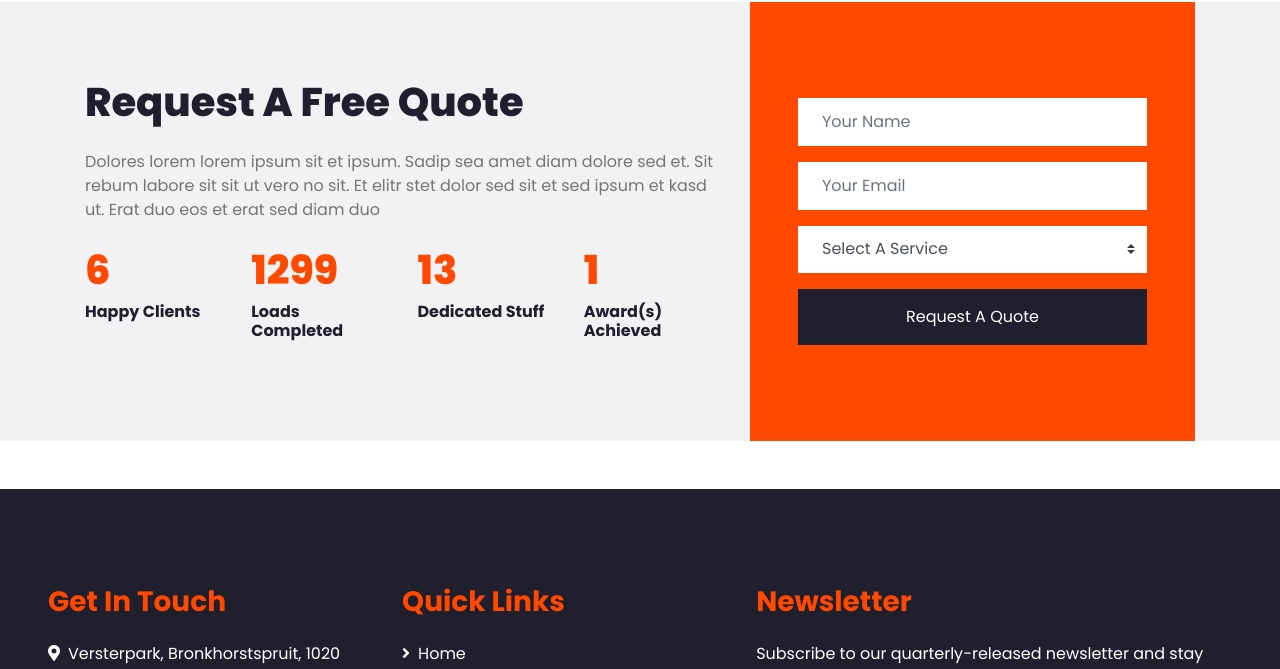
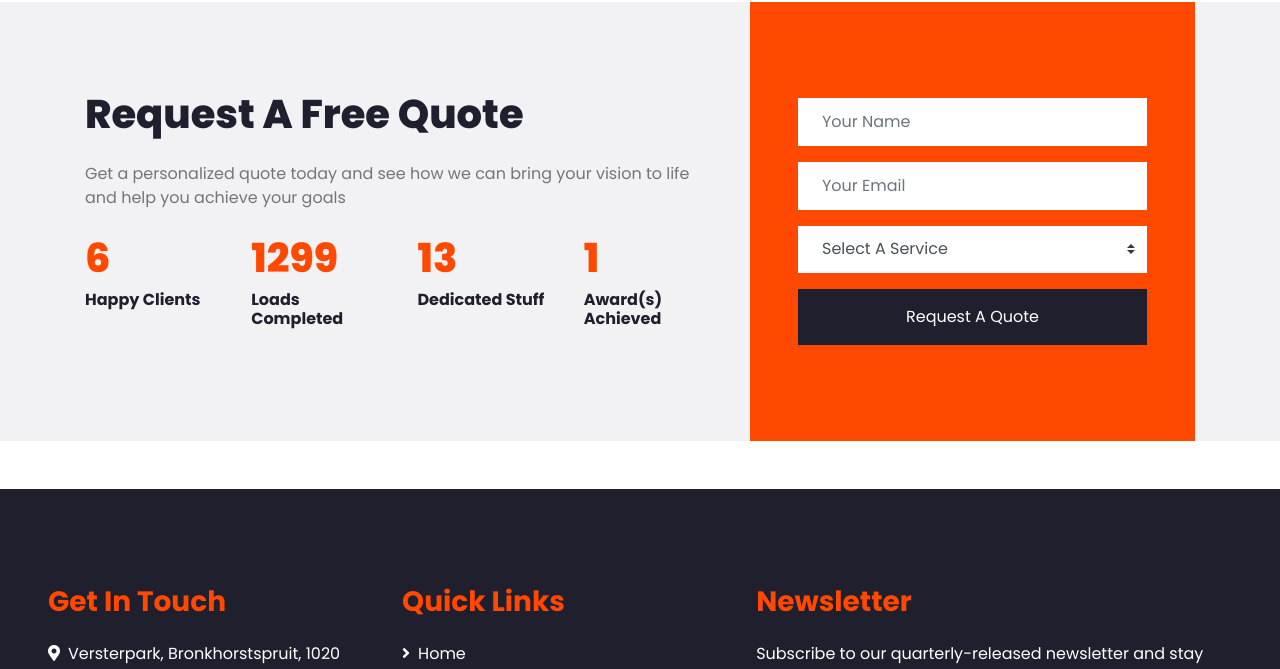
Before and after one commit to Tholakele-jiyana/TFD-CAPITAL-INVESTMENTS, a plain HTML site: page faster-1.0.0/about.html in a window 1280 px wide. Shown: the part 1522-2191 px from the top of the page. Drawn offline with nearby package versions, Linux system fonts and the light colour scheme.

Commit message:
Caption for requesting a quote edited

```diff
--- a/faster-1.0.0/about.html
+++ b/faster-1.0.0/about.html
@@ -169,7 +169,7 @@
             <div class="col-lg-7 py-5 py-lg-0">
                 <!-- <h6 class="text-primary text-uppercase font-weight-bold">Get A Quote</h6> -->
                 <h1 class="mb-4">Request A Free Quote</h1>
-                <p class="mb-4">Dolores lorem lorem ipsum sit et ipsum. Sadip sea amet diam dolore sed et. Sit rebum labore sit sit ut vero no sit. Et elitr stet dolor sed sit et sed ipsum et kasd ut. Erat duo eos et erat sed diam duo</p>
+                <p class="mb-4">Get a personalized quote today and see how we can bring your vision to life and help you achieve your goals </p>
                 <div class="row">
                     <div class="col-sm-3">
                         <h1 class="text-primary mb-2" data-toggle="counter-up">6</h1>
```
